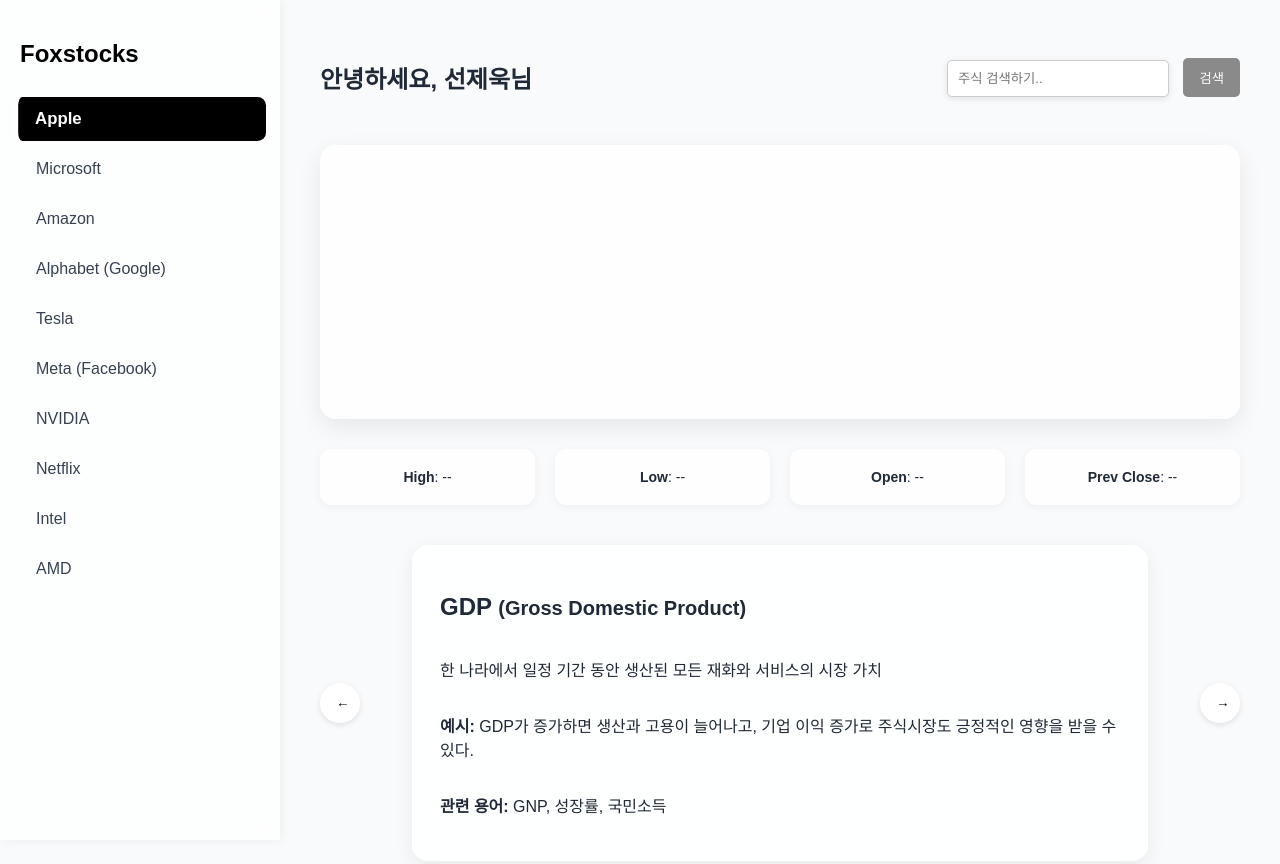
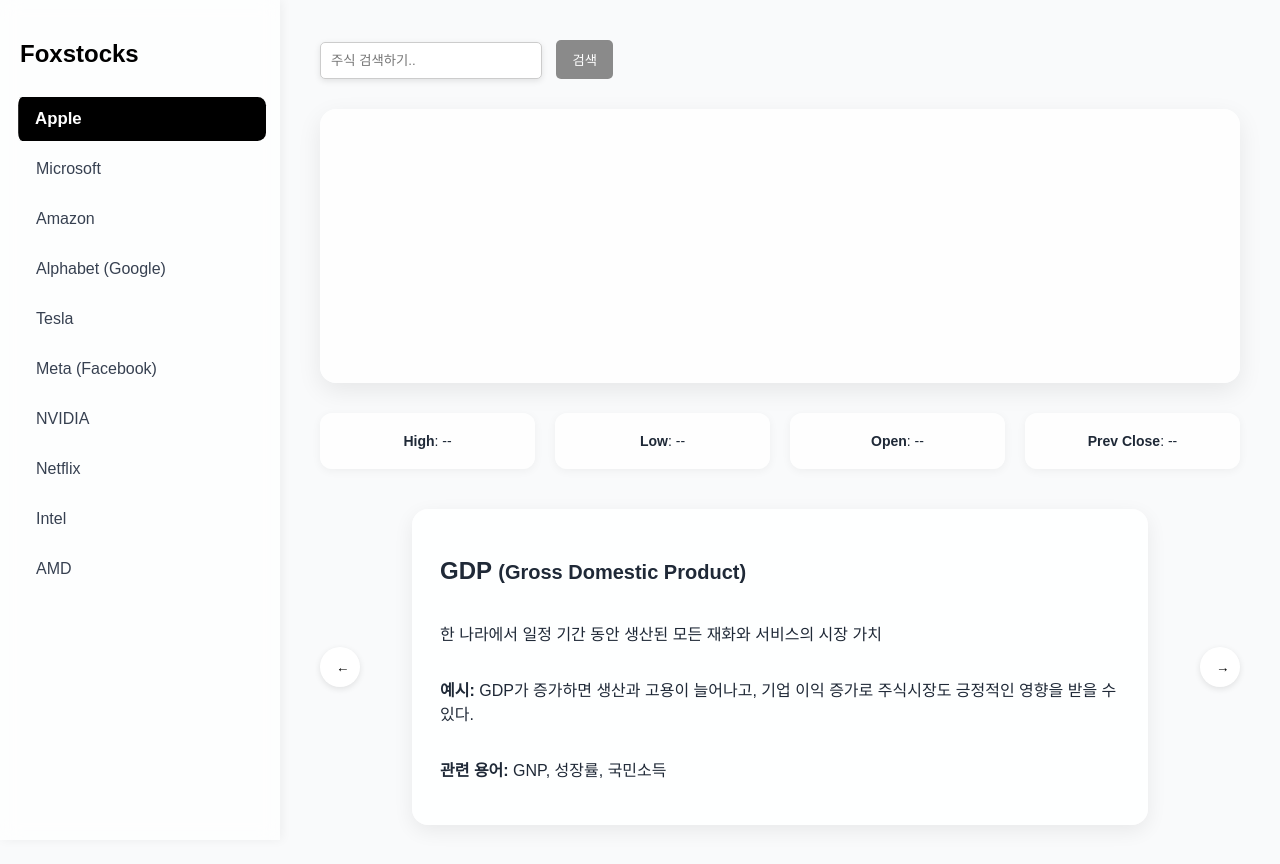
Before and after one commit to rlaqudwn1/16team, a plain HTML site: page frontend/index.html in a window 1280 px wide. Shown: the top 864 px of the page. Drawn offline with nearby package versions, Linux system fonts and the light colour scheme; no server answers.

Commit message:
제욱이 지워버림
이름 지움

```diff
--- a/frontend/index.html
+++ b/frontend/index.html
@@ -20,7 +20,6 @@
 <!-- 메인 콘텐츠 -->
 <main class="main-content">
   <header>
-    <h2>안녕하세요, 선제욱님</h2>
     <!-- 주식 검색창 및 검색 버튼 추가 -->
     <div>
       <input id="stock-search" class="search" placeholder="주식 검색하기.." />
```
